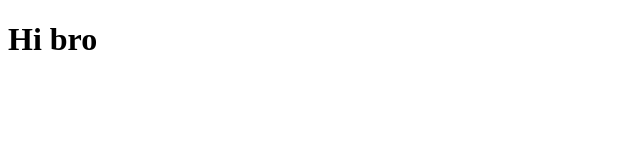
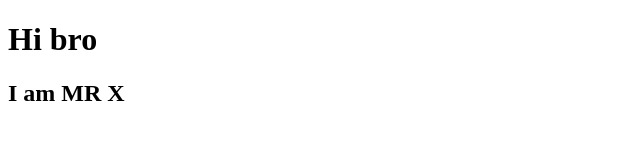
Before and after one commit to coderKapil/popo, a plain HTML site: page index.html in a window 1280 px wide. Shown: the whole page, without its empty margins (0-640 px from the left). Drawn offline with Linux system fonts and the light colour scheme.

Commit message:
Update index.html

```diff
--- a/index.html
+++ b/index.html
@@ -9,6 +9,7 @@
 
 <body>
     <h1>Hi bro</h1>
+    <h2>I am MR X</h2>
 </body>
 
 </html>
```
